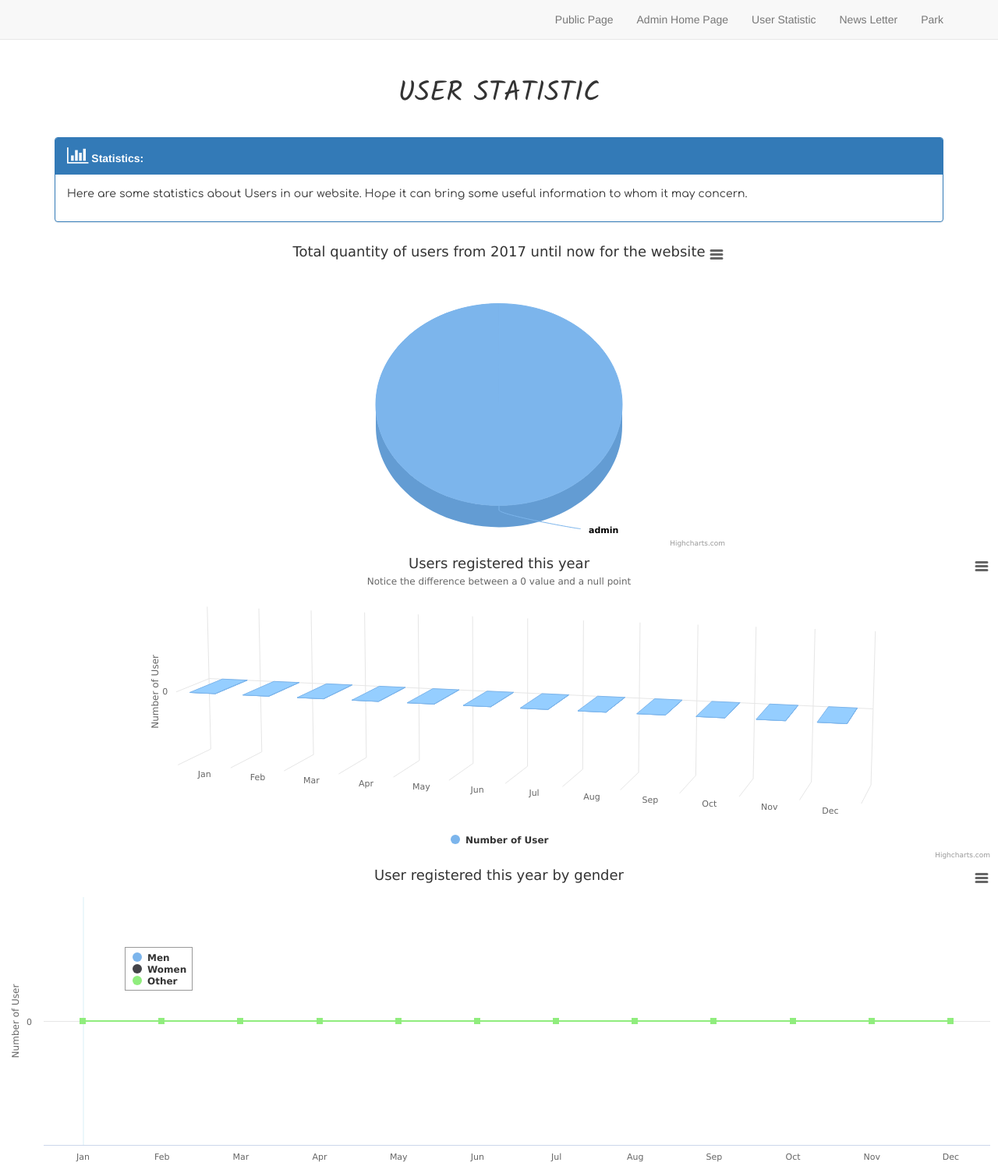
After one commit to byn9826/canada-parks, a PHP site: page /canada-parks/admin/admin-user-statistic.php in a window 1280 px wide. The commit adds this page. Shown: the whole page at 78% size. Run offline with PHP 8.4, Linux system fonts and the light colour scheme; tables that the repository leaves empty or names only in its code hold one stand-in row (values such as "Sample post"); some libraries are stand-ins or nearby versions.

Commit message:
Duc add statistic page

```diff
--- /dev/null
+++ b/admin/admin-user-statistic.php
@@ -0,0 +1,55 @@
+<?php
+/**
+ * Created by PhpStorm.
+ * User: Lenoir
+ * Date: 4/7/2017
+ * Time: 4:03 PM
+ */
+require_once "header.php";
+require_once "model/database.php";
+require_once "model/admin.php";
+
+$db = Database::getDB();
+$users = AdminUser::getUserRoleAndQuantity($db);
+$users = json_encode($users);
+//var_dump($users);
+
+$month = AdminUser::getNumberOfRegisteredEachMonth($db);
+$month = json_encode($month);
+
+$male = AdminUser::getNumberOfRegisteredEachMonthByMale($db);
+$male = json_encode($male);
+//var_dump($male);
+$female = AdminUser::getNumberOfRegisteredEachMonthByFeMale($db);
+$female = json_encode($female);
+
+$otherSex = AdminUser::getNumberOfRegisteredEachMonthByNotMaleOrFemale($db);
+$otherSex = json_encode($otherSex);
+?>
+
+<h1>User Statistic</h1>
+<link rel="stylesheet" href="https://cdnjs.cloudflare.com/ajax/libs/font-awesome/4.7.0/css/font-awesome.min.css">
+<div class="container">
+    <div class="panel panel-primary">
+        <div class="panel-heading"><i style="font-size:24px" class="fa">&#xf080;</i> <b>Statistics:</b></div>
+        <div class="panel-body">
+            <p>
+                Here are some statistics about Users in our website. Hope it can bring some useful information to whom it may concern.
+            </p>
+        </div>
+    </div>
+</div>
+<div id="role-and-quantity" style="min-width: 310px; height: 400px; max-width: 600px; margin: 0 auto"></div>
+<div id="monthly-reg" style="height: 400px"></div>
+<div id="man-and-woman" style="min-width: 310px; height: 400px; margin: 0 auto"></div>
+<script>
+    var userAndQuantity = <?php echo $users; ?>;
+    var month = <?php echo $month; ?>;
+    var male = <?php echo $male; ?>;
+    var female = <?php echo $female; ?>;
+    var otherSex = <?php echo $otherSex; ?>;
+</script>
+<script src="https://code.highcharts.com/highcharts.js"></script>
+<script src="https://code.highcharts.com/highcharts-3d.js"></script>
+<script src="https://code.highcharts.com/modules/exporting.js"></script>
+<script type="text/javascript" src="../static/js/admin/user-statistic.js"></script>
--- a/admin/model/admin.php
+++ b/admin/model/admin.php
@@ -531,4 +531,137 @@ class AdminUser
             $pdostament->closeCursor();
         }
     }
+
+    public static function getUserRoleAndQuantity($db){
+        //$db = Database::getDB();
+        try {
+            $query = "SELECT COUNT(r.role_id) as quantity, r.role_name FROM user u JOIN role r ON r.role_id = u.role_id GROUP BY r. role_id ORDER BY r.role_id";
+            $pdostament = $db->prepare($query);
+            $pdostament->execute();
+            $users = $pdostament->fetchAll(PDO::FETCH_ASSOC);
+            foreach ($users as $user) {
+                $result[] = array(
+                    "rolename" => $user["role_name"],
+                    "y" => intval($user["quantity"])
+                );
+            }
+            return $result;
+        } catch (PDOException $e) {
+            echo "There is an error: ".$e->getMessage();
+        } finally {
+            $pdostament->closeCursor();
+        }
+    }
+
+    public static function getNumberOfRegisteredEachMonth($db){
+        //$db = Database::getDB();
+        try {
+            $query = "Select MONTH(`user_reg`) as month, COUNT(MONTH(`user_reg`)) as numberReg  from user WHERE YEAR(`user_reg`) = YEAR(CURRENT_DATE()) GROUP BY MONTH(`user_reg`)";
+            $pdostament = $db->prepare($query);
+            $pdostament->execute();
+            $res = $pdostament->fetchAll(PDO::FETCH_ASSOC);
+            $newArr = [];
+            for ($x = 0; $x < 12; $x++)
+            {
+                if (array_key_exists($x,$res))
+                {
+                    array_push($newArr,intval($res[$x]["numberReg"]));
+                }
+                else
+                {
+                    array_push($newArr,0);
+                }
+            }
+
+            return $newArr;
+        } catch (PDOException $e) {
+            echo "There is an error: ".$e->getMessage();
+        } finally {
+            $pdostament->closeCursor();
+        }
+    }
+
+    public static function getNumberOfRegisteredEachMonthByMale($db){
+        //$db = Database::getDB();
+        try {
+            $query = "Select MONTH(`user_reg`) as month, COUNT(MONTH(`user_reg`)) as numberReg  from user u JOIN user_details d ON u.user_id = d.user_id WHERE YEAR(`user_reg`) = YEAR(CURRENT_DATE()) and d.gender = 'M' GROUP BY MONTH(`user_reg`)";
+            $pdostament = $db->prepare($query);
+            $pdostament->execute();
+            $res = $pdostament->fetchAll(PDO::FETCH_ASSOC);
+            $newArr = [];
+            for ($x = 0; $x < 12; $x++)
+            {
+                if (array_key_exists($x,$res))
+                {
+                    array_push($newArr,intval($res[$x]["numberReg"]));
+                }
+                else
+                {
+                    array_push($newArr,0);
+                }
+            }
+
+            return $newArr;
+        } catch (PDOException $e) {
+            echo "There is an error: ".$e->getMessage();
+        } finally {
+            $pdostament->closeCursor();
+        }
+    }
+
+    public static function getNumberOfRegisteredEachMonthByFeMale($db){
+        //$db = Database::getDB();
+        try {
+            $query = "Select MONTH(`user_reg`) as month, COUNT(MONTH(`user_reg`)) as numberReg  from user u JOIN user_details d ON u.user_id = d.user_id WHERE YEAR(`user_reg`) = YEAR(CURRENT_DATE()) and d.gender = 'F' GROUP BY MONTH(`user_reg`)";
+            $pdostament = $db->prepare($query);
+            $pdostament->execute();
+            $res = $pdostament->fetchAll(PDO::FETCH_ASSOC);
+            $newArr = [];
+            for ($x = 0; $x < 12; $x++)
+            {
+                if (array_key_exists($x,$res))
+                {
+                    array_push($newArr,intval($res[$x]["numberReg"]));
+                }
+                else
+                {
+                    array_push($newArr,0);
+                }
+            }
+
+            return $newArr;
+        } catch (PDOException $e) {
+            echo "There is an error: ".$e->getMessage();
+        } finally {
+            $pdostament->closeCursor();
+        }
+    }
+
+    public static function getNumberOfRegisteredEachMonthByNotMaleOrFemale($db){
+        //$db = Database::getDB();
+        try {
+            $query = "Select MONTH(`user_reg`) as month, COUNT(MONTH(`user_reg`)) as numberReg  from user u JOIN user_details d ON u.user_id = d.user_id WHERE YEAR(`user_reg`) = YEAR(CURRENT_DATE()) and d.gender is NULL GROUP BY MONTH(`user_reg`)";
+            $pdostament = $db->prepare($query);
+            $pdostament->execute();
+            $res = $pdostament->fetchAll(PDO::FETCH_ASSOC);
+            $newArr = [];
+            for ($x = 0; $x < 12; $x++)
+            {
+                if (array_key_exists($x,$res))
+                {
+                    array_push($newArr,intval($res[$x]["numberReg"]));
+                }
+                else
+                {
+                    array_push($newArr,0);
+                }
+            }
+
+            return $newArr;
+        } catch (PDOException $e) {
+            echo "There is an error: ".$e->getMessage();
+        } finally {
+            $pdostament->closeCursor();
+        }
+    }
 }
--- a/admin/navigation.php
+++ b/admin/navigation.php
@@ -56,6 +56,9 @@
                     <a class="page-scroll" href="index.php">Admin Home Page</a>
                 </li>
                 <li>
+                    <a class="page-scroll" href="admin-user-statistic.php">User Statistic</a>
+                </li>
+                <li>
                     <a class="page-scroll" href="admin-create-newsletter.php">News Letter</a>
                 </li>
                 <li>
--- /dev/null
+++ b/static/js/admin/user-statistic.js
@@ -0,0 +1,143 @@
+/**
+ * Created by Lenoir on 4/7/2017.
+ */
+
+Highcharts.chart('role-and-quantity', {
+    chart: {
+        type: 'pie',
+        options3d: {
+            enabled: true,
+            alpha: 35,
+            beta: 0
+        }
+    },
+    title: {
+        text: 'Total quantity of users from 2017 until now for the website'
+    },
+    tooltip: {
+        pointFormat: '{series.name}: <b>{point.y} user(s)</b>'
+    },
+    plotOptions: {
+        pie: {
+            allowPointSelect: true,
+            cursor: 'pointer',
+            depth: 65,
+            dataLabels: {
+                enabled: true,
+                format: '{point.rolename}'
+            }
+        }
+    },
+    series: [{
+        type: 'pie',
+        name: 'Actual Quantity',
+        data: userAndQuantity
+    }]
+});
+
+
+
+
+Highcharts.chart('monthly-reg', {
+    chart: {
+        type: 'column',
+        options3d: {
+            enabled: true,
+            alpha: 10,
+            beta: 15,
+            depth: 150
+        }
+    },
+    title: {
+        text: 'Users registered this year'
+    },
+    subtitle: {
+        text: 'Notice the difference between a 0 value and a null point'
+    },
+    plotOptions: {
+        column: {
+            depth: 150
+        }
+    },
+    xAxis: {
+        categories: Highcharts.getOptions().lang.shortMonths
+    },
+    yAxis: {
+        title: {
+            text: 'Number of User'
+        }
+    },
+    series: [{
+        name: 'Number of User',
+        data: month
+    }]
+});
+
+
+
+Highcharts.chart('man-and-woman', {
+    chart: {
+        type: 'areaspline'
+    },
+    title: {
+        text: 'User registered this year by gender'
+    },
+    legend: {
+        layout: 'vertical',
+        align: 'left',
+        verticalAlign: 'top',
+        x: 150,
+        y: 100,
+        floating: true,
+        borderWidth: 1,
+        backgroundColor: (Highcharts.theme && Highcharts.theme.legendBackgroundColor) || '#FFFFFF'
+    },
+    xAxis: {
+        categories: [
+            'Jan',
+            'Feb',
+            'Mar',
+            'Apr',
+            'May',
+            'Jun',
+            'Jul',
+            'Aug',
+            'Sep',
+            'Oct',
+            'Nov',
+            'Dec'
+        ],
+        plotBands: [{ // visualize the weekend
+            from: 0,
+            to: 0,
+            color: 'rgba(68, 170, 213, .2)'
+        }]
+    },
+    yAxis: {
+        title: {
+            text: 'Number of User'
+        }
+    },
+    tooltip: {
+        shared: true,
+        valueSuffix: ' user(s)'
+    },
+    credits: {
+        enabled: false
+    },
+    plotOptions: {
+        areaspline: {
+            fillOpacity: 0.5
+        }
+    },
+    series: [{
+        name: 'Men',
+        data: male
+    }, {
+        name: 'Women',
+        data: female
+    }, {
+        name: 'Other',
+        data: otherSex
+    }]
+});
```
